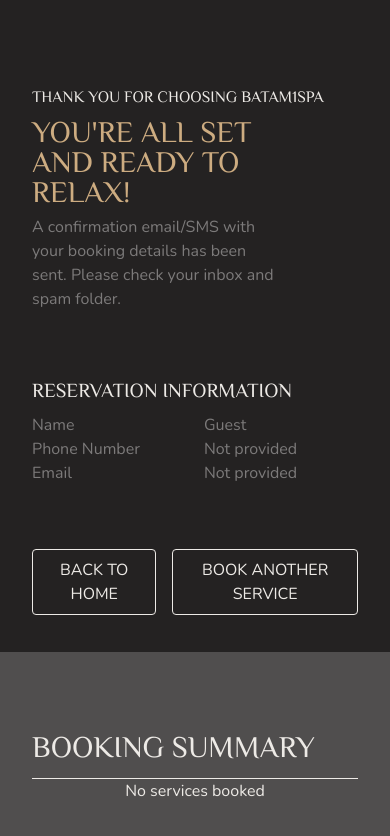
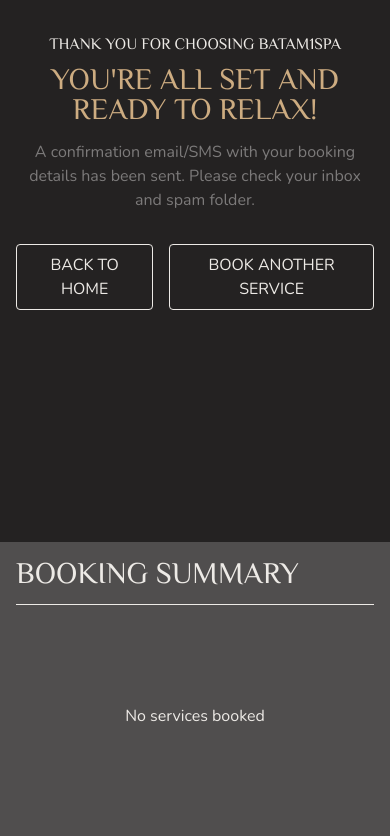
Before and after one commit to Vanness1900/batam1spa, a React (Vite) app: page /Confirmation in a window 390 px wide. Shown: the top 836 px of the page. Built offline with nearby package versions, Linux system fonts and the light colour scheme; a web font is replaced by a local one.

Commit message:
confirmation ui update

```diff
--- a/src/pages/Confirmation/Confirmation.jsx
+++ b/src/pages/Confirmation/Confirmation.jsx
@@ -36,14 +36,14 @@
     return (
         <div className="h-screen w-full overflow-hidden grid grid-cols-1 lg:grid-cols-[5fr_5fr]">
             {/* left panel */}
-            <div className="flex flex-col pt-20 pb-8 place-content-center px-8 md:px-16 lg:pl-32 xl:pl-48 lg:pr-16 gap-16">
+            <div className="flex flex-col h-fit lg:h-screen py-8 lg:pt-20 lg:pb-8 place-content-center px-4 md:px-8 lg:pl-32 xl:pl-48 lg:pr-16 gap-8 lg:gap-16">
                 <div className="space-y-2 w-full">
-                    <h6 className="uppercase">Thank you for choosing Batam1Spa</h6>
-                    <h2 className="text-c-gold-1 uppercase max-w-[75%]">You're all set and ready to relax!</h2>
-                    <p className="text-c-black-3 max-w-[75%]">A confirmation email/SMS with your booking details has been sent. Please check your inbox and spam folder.</p>
+                    <h6 className="text-center md:text-left w-full uppercase">Thank you for choosing Batam1Spa</h6>
+                    <h2 className="text-center md:text-left w-full text-c-gold-1 uppercase lg:max-w-[75%]">You're all set and ready to relax!</h2>
+                    <p className="pt-2 text-center md:text-left w-full text-c-black-3 lg:max-w-[75%]">A confirmation email/SMS with your booking details has been sent. Please check your inbox and spam folder.</p>
                 </div>
 
-                <div className="space-y-2">
+                <div className="space-y-2 hidden md:block">
                     <h4 className="uppercase">Reservation Information</h4>
                     <div className="flex gap-16">
                         <div className="text-c-black-3 flex flex-col">
@@ -70,22 +70,21 @@
             </div>
 
             {/* right panel */}
-            <div className="flex flex-col overflow-hidden bg-c-black-2 pt-20 pb-8 px-8 md:px-16 lg:pr-32 xl:pr-48 lg:pl-16">
+            <div className="flex flex-col overflow-hidden bg-c-black-2 py-4 lg:pt-20 lg:pb-8 px-4 md:px-8 lg:pr-32 xl:pr-48 lg:pl-16">
                 <h2 className="uppercase border-b-1 border-c-white-1 pb-4 flex-shrink-0">Booking Summary</h2>
 
                 {/* Scrollable Services List */}
-                <div className="overflow-y-auto h-fill">
-                    <div className="flex flex-col h-fill">
+                <div className="overflow-y-auto h-full">
+                    <div className="flex flex-col h-full">
                         {confirmedCart.length === 0 ? (
                             <div className="flex items-center justify-center h-full">
                                 <p className="text-c-white-1">No services booked</p>
                             </div>
                         ) : (
-                            // Use cartId as key for proper React rendering
                             confirmedCart.map(item => (
-                                <div key={item.cartId || item.id} className="grid grid-cols-5 gap-8 h-fit py-8 border-b-1 border-c-white-1">
+                                <div key={item.cartId || item.id} className="flex flex-col md:grid md:grid-cols-4 gap-4 md:gap-8 h-fit py-4 md:py-8 border-b-1 border-c-white-1">
                                     {/* Service Image */}
-                                    <div className="h-24 w-full rounded-lg overflow-hidden">
+                                    <div className="h-32 sm:h-36 md:h-24 w-full rounded-lg overflow-hidden aspect-[3/4] md:hidden">
                                         <img
                                             src={item.image}
                                             alt={item.title}
@@ -94,12 +93,12 @@
                                     </div>
 
                                     {/* Service Information */}
-                                    <div className="flex flex-col justify-between gap-8 col-span-4">
+                                    <div className="flex flex-col justify-between gap-4 sm:gap-6 md:gap-8 col-span-1 md:col-span-4">
                                         <div className="flex flex-col">
                                             <h4 className="uppercase text-c-white-1">{item.title}</h4>
 
                                             {/* Details */}
-                                            <div className="grid grid-cols-4 pr-4">
+                                            <div className="grid grid-cols-2 sm:grid-cols-4 sm:gap-0 pr-0">
                                                 <div className="flex flex-col gap-1 justify-end">
                                                     <span className="text-c-black-4">Duration</span>
                                                     <span className="text-c-black-4">Date</span>
```
